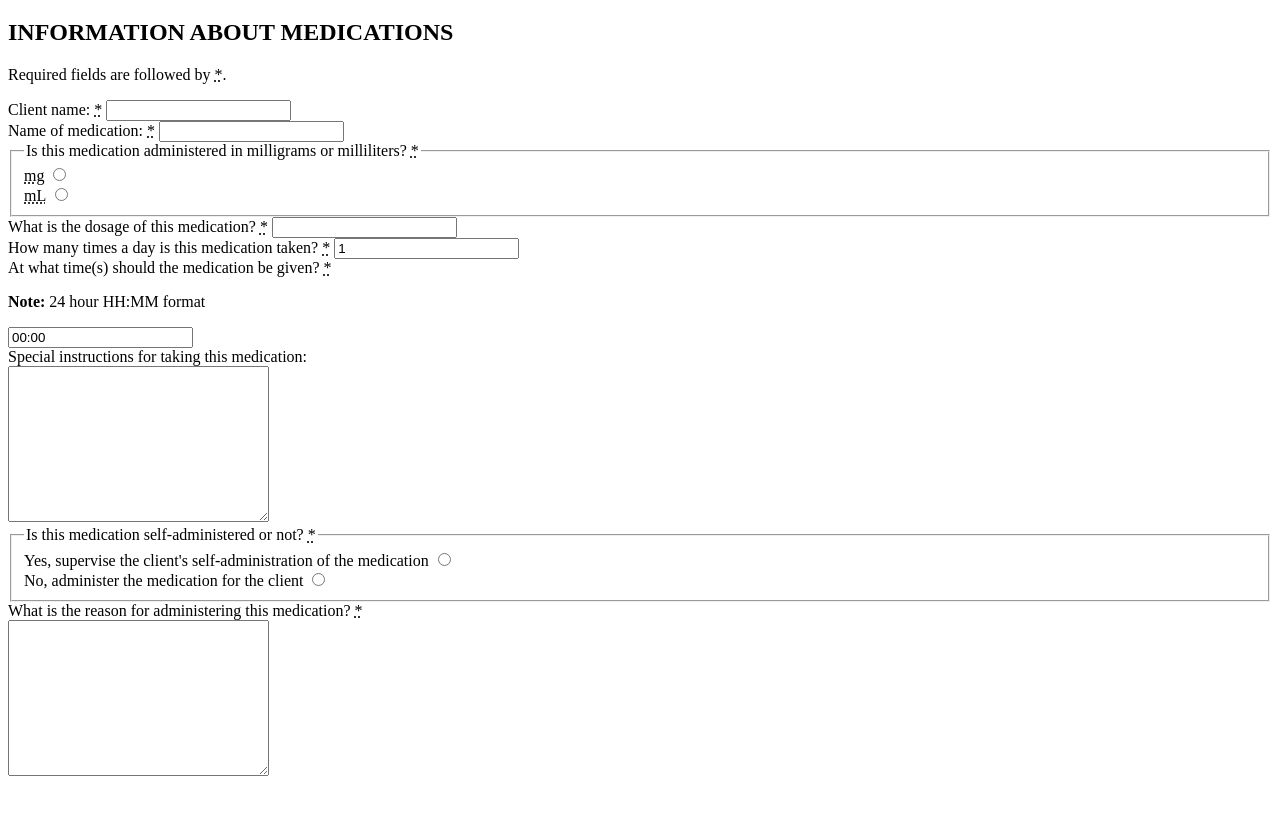
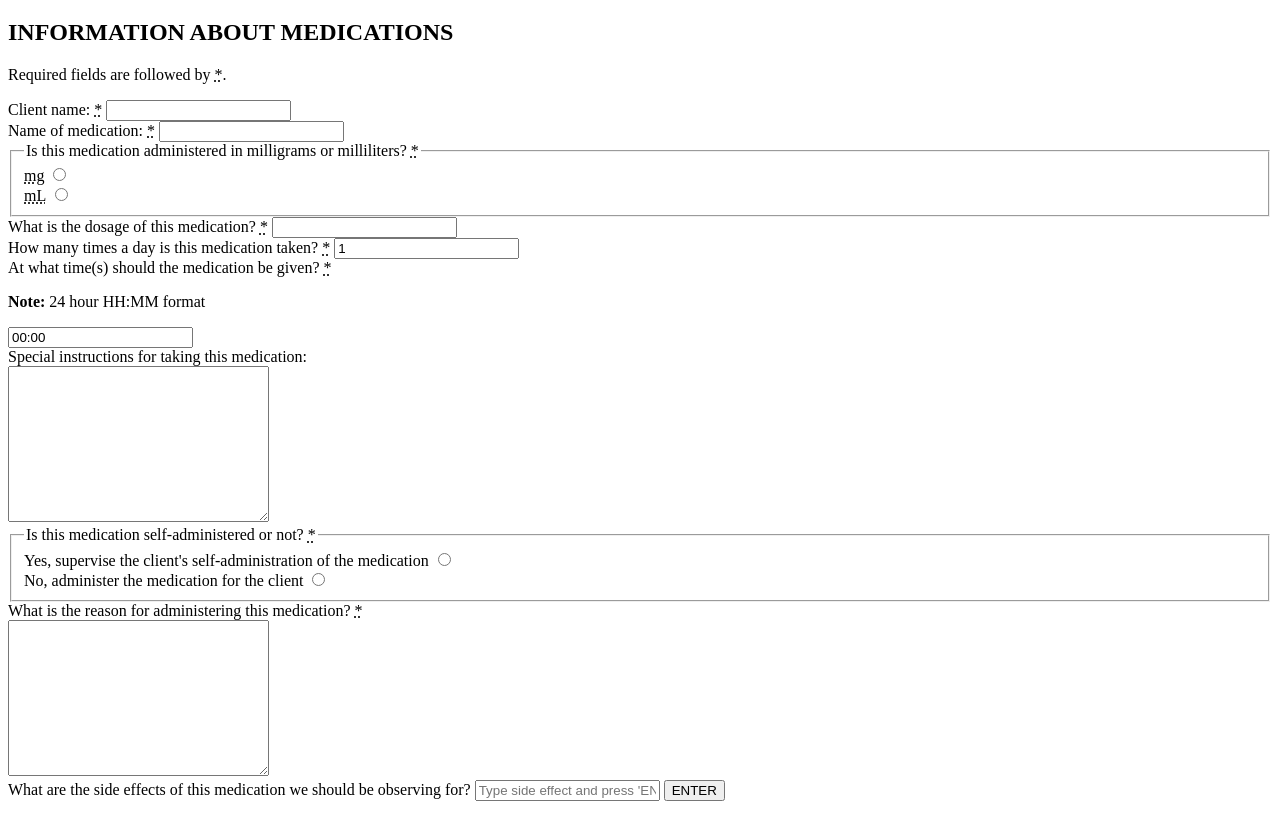
Before and after one commit to Mr-Geckley/setworks-challenge, a plain HTML site: page index.html in a window 1280 px wide. Shown: the part 61-878 px from the top of the page. Before the commit the page ends 849 px from the top, so only its background shows below. Drawn offline with Linux system fonts and the light colour scheme.

Commit message:
Add side effects field. Add list-building function to side effects field

```diff
--- a/index.html
+++ b/index.html
@@ -14,7 +14,7 @@
     <!-- required fields disclaimer-->
     <p>Required fields are followed by <abbr title="required">*</abbr>.</p>
 
-    <form action="">
+    <form action="none">
       <!-- client name field -->
       <div class="client-name">
         <label for="client-name"
@@ -184,6 +184,29 @@
         </div>
       </div>
       <!-- reason for rx END -->
+
+      <!-- side effects -->
+      <div class="side-fx">
+        <label for="side-fx-list-input"
+          >What are the side effects of this medication we should be observing
+          for?</label
+        >
+        <input
+          type="text"
+          id="side-fx-list-input"
+          name="side-fx-list-input"
+          placeholder="Type side effect and press 'ENTER'"
+        />
+        <button type="button" class="side-fx-enter" onclick="addSideFx()">
+          ENTER
+        </button>
+        <div class="side-fx-items">
+          <ul id="side-fx-list"></ul>
+        </div>
+      </div>
+
+      <!-- side effects END -->
     </form>
+    <script type="text/javascript" src="main.js"></script>
   </body>
 </html>
--- /dev/null
+++ b/main.js
@@ -0,0 +1,10 @@
+function addSideFx() {
+  //   console.log("something happened I guess");
+  var sideFxList = document.getElementById("side-fx-list");
+  var sideFxListItem = document.createElement("LI");
+  var sideFxListItemContent = document.getElementById("side-fx-list-input")
+    .value;
+  sideFxListItem.innerHTML = sideFxListItemContent;
+
+  sideFxList.appendChild(sideFxListItem);
+}
```
